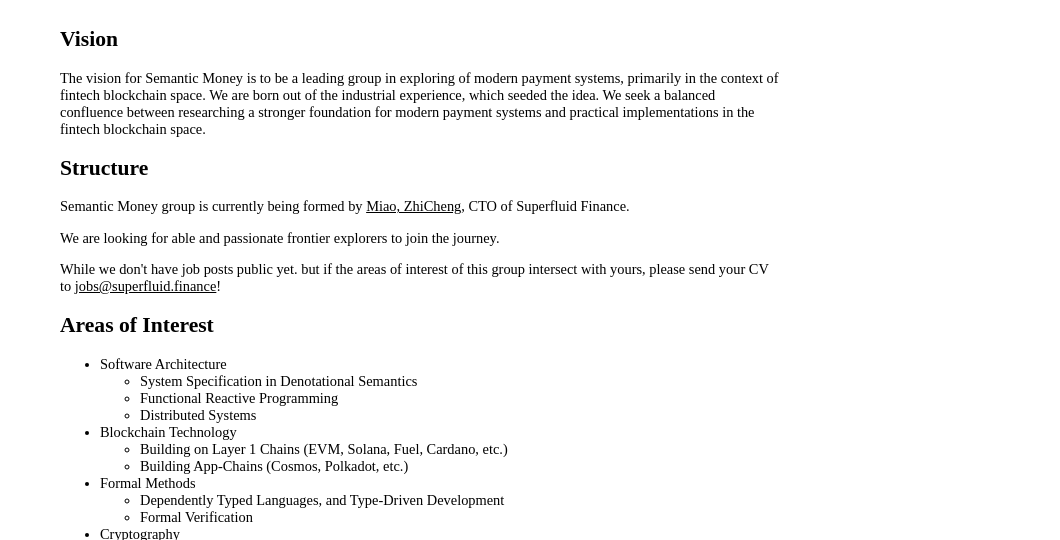
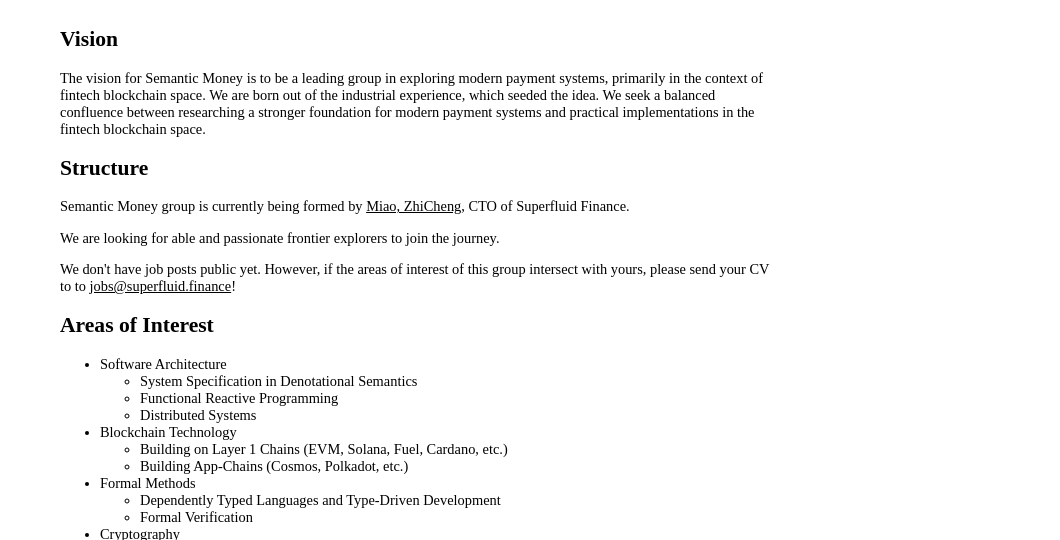
Before and after one commit to mukminn/site-semantic.money, a plain HTML site: page index.html in a window 1280 px wide. Both pictures are taken after a click on the link "About". Shown: the part 144-684 px from the top of the page, without its empty margins (220-1280 px from the left). Drawn offline with nearby package versions, Linux system fonts and the light colour scheme; some packages are replaced by stand-ins of ours.

Commit message:
fix typos

```diff
--- a/index.html
+++ b/index.html
@@ -230,11 +230,11 @@
                     <div>
                         <h2>Vision</h2>
                         <p>
-                            The vision for Semantic Money is to be a leading group in exploring of modern payment
-                            systems, primarily in the context of fintech blockchain space. We are born out of the
-                            industrial experience, which seeded the idea. We seek a balanced confluence between
-                            researching a stronger foundation for modern payment systems and practical implementations
-                            in the fintech blockchain space.
+                            The vision for Semantic Money is to be a leading group in exploring modern payment systems,
+                            primarily in the context of fintech blockchain space. We are born out of the industrial
+                            experience, which seeded the idea. We seek a balanced confluence between researching a
+                            stronger foundation for modern payment systems and practical implementations in the fintech
+                            blockchain space.
                         </p>
                         <h2>Structure</h2>
                         <p>
@@ -246,8 +246,8 @@
                             We are looking for able and passionate frontier explorers to join the journey.
                         </p>
                         <p>
-                            While we don't have job posts public yet. but if the areas of interest of this group
-                            intersect with yours, please send your CV
+                            We don't have job posts public yet. However, if the areas of interest of this group
+                            intersect with yours, please send your CV to
                             to <a href="mailto:jobs@superfluid.finance">jobs@superfluid.finance</a>!
                         </p>
                         <h2>Areas of Interest</h2>
@@ -265,7 +265,7 @@
                             </ul>
                             <li>Formal Methods</li>
                             <ul>
-                                <li>Dependently Typed Languages, and Type-Driven Development</li>
+                                <li>Dependently Typed Languages and Type-Driven Development</li>
                                 <li>Formal Verification</li>
                             </ul>
                             <li>Cryptography</li>
```
